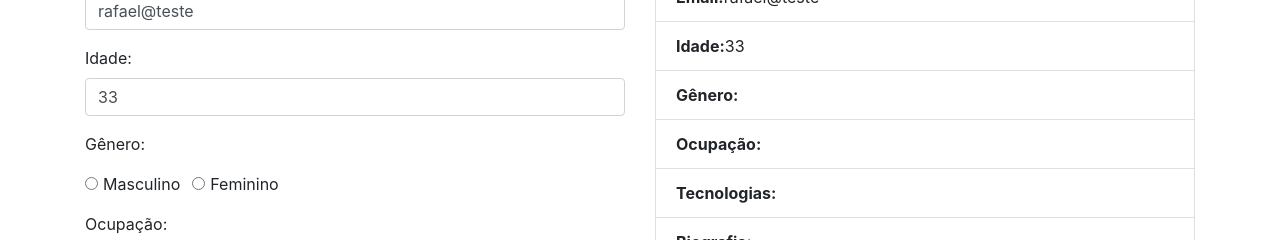
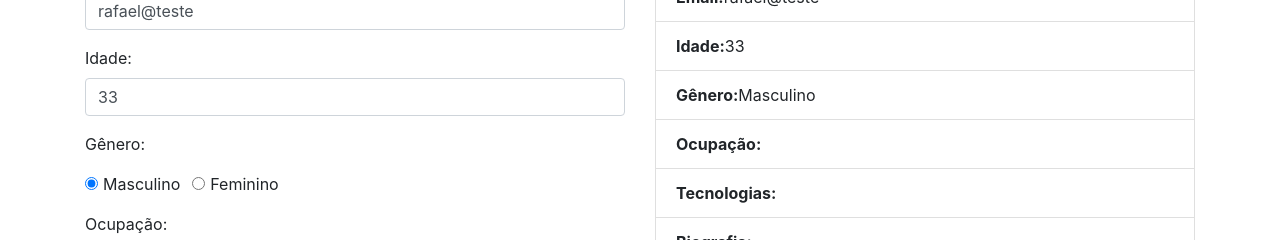
Before and after one commit to rreynoud/vue-formularios, a Vue app: page / in a window 1280 px wide. Shown: the part 449-689 px from the top of the page. Built offline with nearby package versions, Linux system fonts and the light colour scheme.

Commit message:
Funcionando radio button

```diff
--- a/src/App.vue
+++ b/src/App.vue
@@ -54,12 +54,22 @@
               <p>Gênero:</p>
 
               <div class="form-check form-check-inline">
-                <input type="radio" class="form-check-input" value="Masculino">
+                <input
+                    type="radio"
+                    class="form-check-input"
+                    value="Masculino"
+                    v-model="desenvolvedor.genero"
+                    >
                 <label class="form-check-label">Masculino</label>
               </div>
 
               <div class="form-check form-check-inline">
-                <input type="radio" class="form-check-input" value="Feminino">
+                <input
+                    type="radio"
+                    class="form-check-input"
+                    value="Feminino"
+                    v-model="desenvolvedor.genero"
+                    >
                 <label class="form-check-label">Feminino</label>
               </div>
 
@@ -137,7 +147,7 @@
               <li class="list-group-item"><strong>Nome:</strong>{{desenvolvedor.nome}}</li>
               <li class="list-group-item"><strong>Email:</strong>{{desenvolvedor.email}}</li>
               <li class="list-group-item"><strong>Idade:</strong>{{desenvolvedor.idade}}</li>
-              <li class="list-group-item"><strong>Gênero:</strong> </li>
+              <li class="list-group-item"><strong>Gênero:</strong>{{desenvolvedor.genero}}</li>
               <li class="list-group-item"><strong>Ocupação:</strong> </li>
               <li class="list-group-item"><strong>Tecnologias:</strong> </li>
               <li class="list-group-item"><strong>Biografia:</strong>
@@ -173,7 +183,8 @@
         nome: 'rafael ',
         email: 'rafael@teste',
         idade: 33,
-        biografia:'It is a long established fact that a reader will be distracted by the readable content.'
+        biografia:'It is a long established fact that a reader will be distracted by the readable content.',
+        genero:'Masculino'
       }
     }
   }
```
